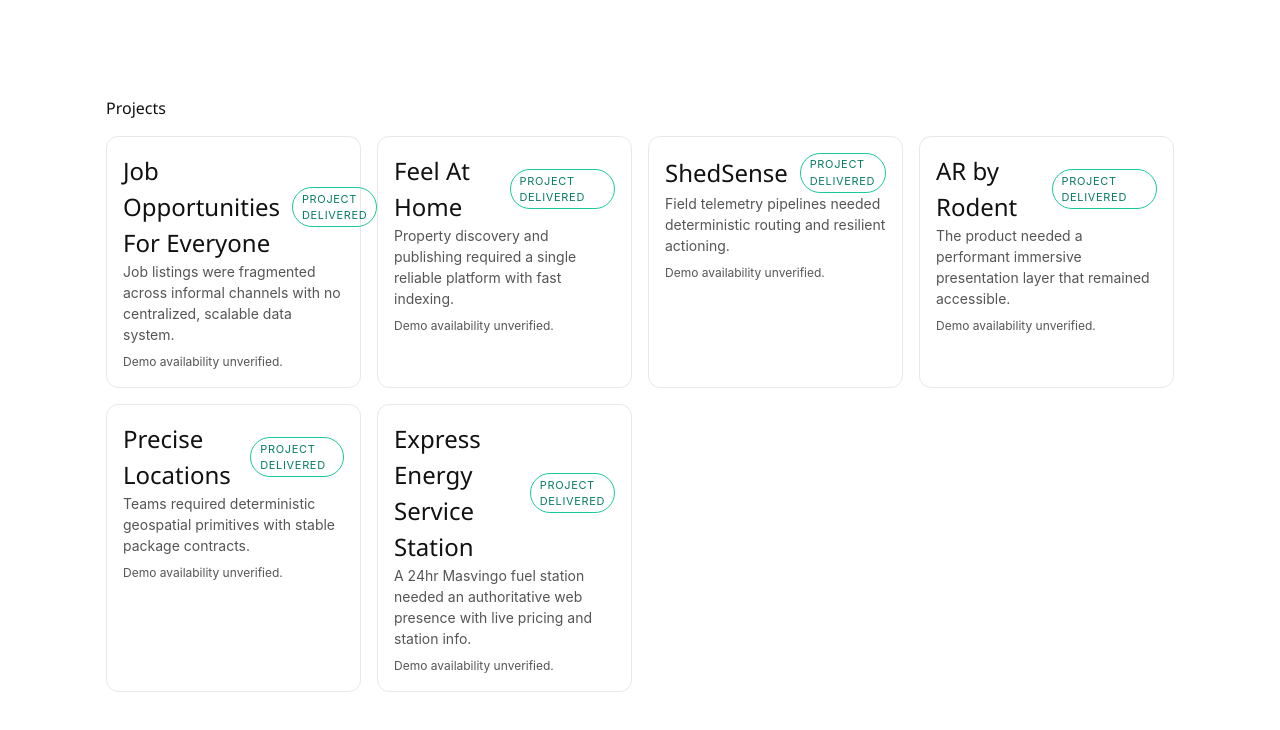
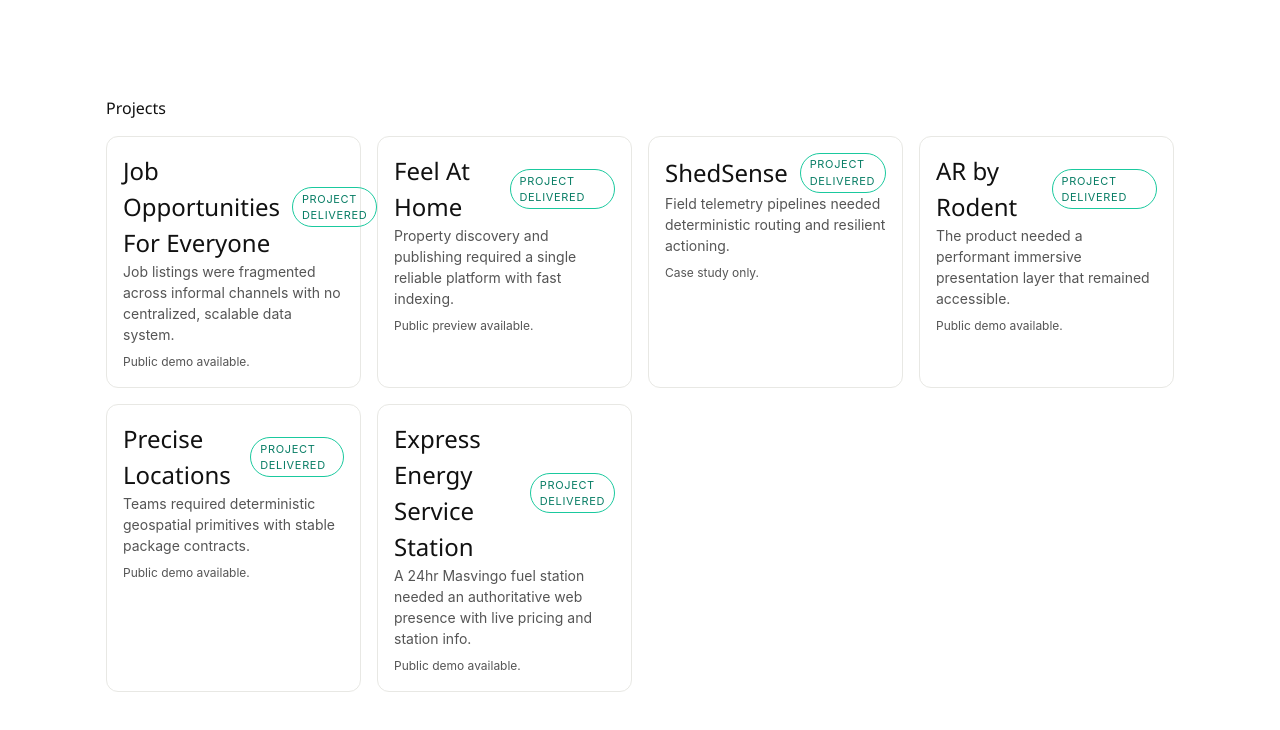
Before and after one commit to senior-netizen/rodent-vision-studio, a Next.js app: page /projects in a window 1280 px wide. Shown: the top 730 px of the page. Built offline with nearby package versions, Linux system fonts and the light colour scheme; no server answers.

Commit message:
Resolve remaining portfolio review feedback

```diff
--- a/app/about/page.tsx
+++ b/app/about/page.tsx
@@ -102,11 +102,11 @@ export default function AboutPage() {
 
       <section className="about-section footprint-section" aria-labelledby="footprint-title">
         <div className="section-heading">
-          <p className="eyebrow">Geography</p>
-          <h2 id="footprint-title">Africa-focused service footprint.</h2>
+          <p className="eyebrow">Where we work</p>
+          <h2 id="footprint-title">Built in Southern Africa. Available across the continent.</h2>
         </div>
         <p>
-          Rodent is based in Southern Africa and is available to work remotely with organizations across the continent. The regions below describe where we are available to serve; they are not a claim that client work has been completed in every market.
+          We partner remotely with teams across Africa and support field deployments where the work requires an on-site presence.
         </p>
         <div className="footprint-tags" aria-label="Representative service regions">
           {['Southern Africa', 'East Africa', 'West Africa', 'Remote-first delivery', 'Field deployments'].map((region) => <span key={region}>{region}</span>)}
--- a/app/globals.css
+++ b/app/globals.css
@@ -174,6 +174,7 @@ nav {
 }
 
 .card-2 .card-badge { color: var(--dark); background: rgba(255, 255, 255, 0.48); border-color: rgba(0, 0, 0, 0.08); }
+.card-2 .card-inner { color: #17191d; text-shadow: none; }
 
 .card-inner {
   position: relative;
--- a/app/projects/page.tsx
+++ b/app/projects/page.tsx
@@ -33,7 +33,13 @@ export default function ProjectsPage() {
               </span>
             </div>
             <p style={{ color: 'var(--mid)', fontSize: 14 }}>{project.problem}</p>
-            <p style={{ color: 'var(--mid)', fontSize: 12, marginTop: 8 }}>Demo availability unverified.</p>
+            <p style={{ color: 'var(--mid)', fontSize: 12, marginTop: 8 }}>
+              {project.status === 'live'
+                ? 'Public demo available.'
+                : project.status === 'staging'
+                  ? 'Public preview available.'
+                  : 'Case study only.'}
+            </p>
           </Link>
         ))}
       </div>
--- a/components/case-study/case-study-page.tsx
+++ b/components/case-study/case-study-page.tsx
@@ -8,7 +8,14 @@ import { reveal, revealLeft, stagger, staggerChild } from '@/lib/animations/reve
 
 
 export function CaseStudyPage({ project }: { project: ProjectConfig }) {
-  const demoUrl = project.links.live;
+  const demoUrl = project.status === 'live' || project.status === 'staging'
+    ? project.links.live
+    : undefined;
+  const availabilityLabel = project.status === 'live'
+    ? 'Public demo available.'
+    : project.status === 'staging'
+      ? 'Public preview available.'
+      : 'Case study only.';
 
 
   return (
@@ -70,7 +77,7 @@ export function CaseStudyPage({ project }: { project: ProjectConfig }) {
             <span className="rounded-full border border-emerald-400/40 bg-emerald-500/10 px-3 py-1 text-xs uppercase tracking-[0.14em] text-emerald-300">
               Project delivered
             </span>
-            <span className="text-body text-xs">Demo availability unverified.</span>
+            <span className="text-body text-xs">{availabilityLabel}</span>
           </div>
 
           {demoUrl && (
@@ -115,12 +122,14 @@ export function CaseStudyPage({ project }: { project: ProjectConfig }) {
               <span className="text-label">Scope</span>
               <p className="text-body mt-3 text-sm">{project.summary.scope}</p>
             </motion.div>
+            {project.summary.timeline && (
+              <motion.div variants={staggerChild} className="card-glass p-6">
+                <span className="text-label">Timeline</span>
+                <p className="text-body mt-3 text-sm">{project.summary.timeline}</p>
+              </motion.div>
+            )}
             <motion.div variants={staggerChild} className="card-glass p-6">
-              <span className="text-label">Timeline</span>
-              <p className="text-body mt-3 text-sm">{project.summary.timeline}</p>
-            </motion.div>
-            <motion.div variants={staggerChild} className="card-glass p-6">
-              <span className="text-label">Primary KPI</span>
+              <span className="text-label">Main capability</span>
               <p className="text-body mt-3 text-sm">{project.summary.primaryKpi}</p>
             </motion.div>
           </motion.div>
--- a/components/projects/project-card.tsx
+++ b/components/projects/project-card.tsx
@@ -15,9 +15,14 @@ function isExternalUrl(url: string | undefined): url is string {
 
 export function ProjectCard({ project }: ProjectCardProps) {
   const caseStudyHref = `/projects/${project.slug}`;
-  const externalLiveHref = isExternalUrl(project.links.live)
+  const externalLiveHref = (project.status === 'live' || project.status === 'staging') && isExternalUrl(project.links.live)
     ? project.links.live
     : undefined;
+  const availabilityLabel = project.status === 'live'
+    ? 'Public demo available.'
+    : project.status === 'staging'
+      ? 'Public preview available.'
+      : 'Case study only.';
   const stackLabel = project.stack.join(' • ');
 
 
@@ -76,7 +81,7 @@ export function ProjectCard({ project }: ProjectCardProps) {
           {project.tagline && (
             <p className="pt-2 text-sm leading-relaxed text-fg/80">{project.tagline}</p>
           )}
-          <p className="text-xs text-fg-dim">Demo availability unverified.</p>
+          <p className="text-xs text-fg-dim">{availabilityLabel}</p>
         </div>
 
         <div className="mt-auto flex gap-3 pt-3">
@@ -88,11 +93,11 @@ export function ProjectCard({ project }: ProjectCardProps) {
               className="inline-flex items-center rounded-md border border-accent px-3 py-2 text-sm font-medium text-accent transition-colors hover:bg-accent/10 focus-visible:outline-none focus-visible:ring-2 focus-visible:ring-accent"
               onClick={(event) => event.stopPropagation()}
             >
-              Try public demo
+              {project.status === 'staging' ? 'View public preview' : 'Try public demo'}
             </a>
           ) : (
             <span className="inline-flex cursor-not-allowed items-center rounded-md border border-border px-3 py-2 text-sm text-fg-dim">
-              Try public demo
+              No public demo
             </span>
           )}
 
--- a/data/blog.ts
+++ b/data/blog.ts
@@ -11,7 +11,7 @@ export const blogPosts: BlogPost[] = [
     slug: 'designing-for-operations',
     title: 'Designing Interfaces for Operations Teams',
     excerpt: 'How interface decisions impact uptime, mean-time-to-resolution, and operator trust.',
-    body: 'Operational interfaces need to stay clear when people are under pressure. Status, ownership, and the next available action should be visible without interpretation.\n\nA readable timeline helps an operator understand what changed and when. Alerts are more useful when they include context and a clear route to action, rather than adding another disconnected notification.\n\nThis is a brief design note based on the principles we use when shaping dashboards. A fuller project account will be published only when the underlying decisions and results can be documented.',
+    body: 'Operational interfaces need to stay clear when people are under pressure. Status, ownership, and the next available action should be visible without interpretation.\n\nA readable timeline helps an operator understand what changed and when. Alerts are more useful when they include context and a clear route to action, rather than adding another disconnected notification.\n\nWe use these principles to make dashboards easier to scan, trust, and act on during day-to-day operations.',
     publishedAt: '2026-02-10',
   },
   {
--- a/data/project-case-studies.ts
+++ b/data/project-case-studies.ts
@@ -13,7 +13,7 @@ export type ProjectCaseStudy = {
   outcome: string;
   summary: {
     scope: string;
-    timeline: string;
+    timeline?: string;
     primaryKpi: string;
   };
 };
@@ -57,7 +57,6 @@ export const projectCaseStudiesById: Partial<Record<Project['id'], ProjectCaseSt
     outcome: 'Connected field telemetry, rule evaluation, alerts, and an operator-facing incident view.',
     summary: {
       scope: 'Telemetry and dispatch intelligence platform across distributed field assets.',
-      timeline: 'Delivery timeline requires owner confirmation.',
       primaryKpi: 'Alert routing and incident visibility.',
     },
   },
--- a/data/projects.ts
+++ b/data/projects.ts
@@ -71,7 +71,7 @@ export interface ProjectConfig {
   outcome: string;
   summary: {
     scope: string;
-    timeline: string;
+    timeline?: string;
     primaryKpi: string;
   };
 }
@@ -173,16 +173,19 @@ export const projectConfigs = [
     architecture: ['Edge ingestion', 'Stream processing', 'Rule evaluation engine', 'Operational dashboard'],
     name: 'ShedSense',
     url: 'https://backend-nl4r.onrender.com',
-    preview: '/visuals/shedsense-real.jpg',
+    preview: '/visuals/shedsense-preview.jpg',
     stack: ['Next.js 14', 'TypeScript', 'Three.js', 'Framer Motion', 'PostgreSQL'],
     dataFlow: ['Edge Meter → MQTT Broker', 'Broker → Stream Processor', 'Processor → Rule Engine', 'Rule Engine → Dashboard'],
     decisions: ['Prioritized eventual consistency for wide-area device bursts.', 'Used deterministic replay paths for incident reconstruction.'],
-    visuals: { screenshot: '/visuals/shedsense-real.jpg', diagram: '/visuals/shedsense-real.jpg', preview: '/visuals/shedsense-real.jpg' },
+    visuals: {
+      screenshot: '/visuals/shedsense-ui.jpg',
+      diagram: '/visuals/shedsense-architecture.jpg',
+      preview: '/visuals/shedsense-preview.jpg',
+    },
     previewGeneratedAt: '2026-04-20T00:00:00.000Z',
     outcome: 'Connected field telemetry, rule evaluation, alerts, and an operator-facing incident view.',
     summary: {
       scope: 'Telemetry and dispatch tooling for distributed field assets.',
-      timeline: 'Delivery timeline requires owner confirmation.',
       primaryKpi: 'Alert routing and incident visibility.',
     },
   },
```
